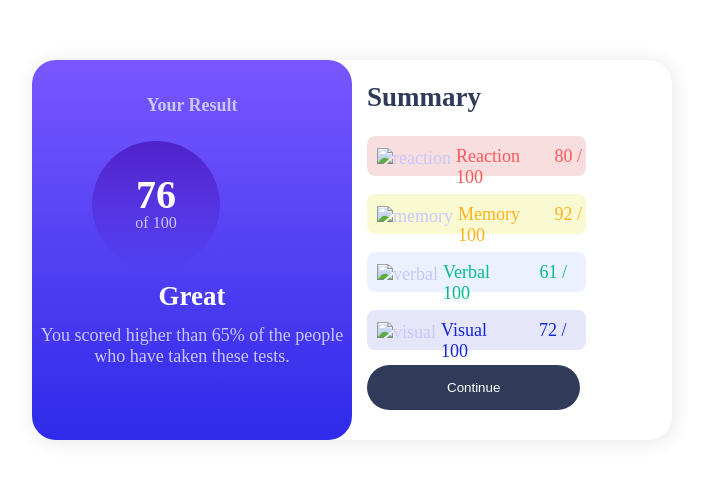
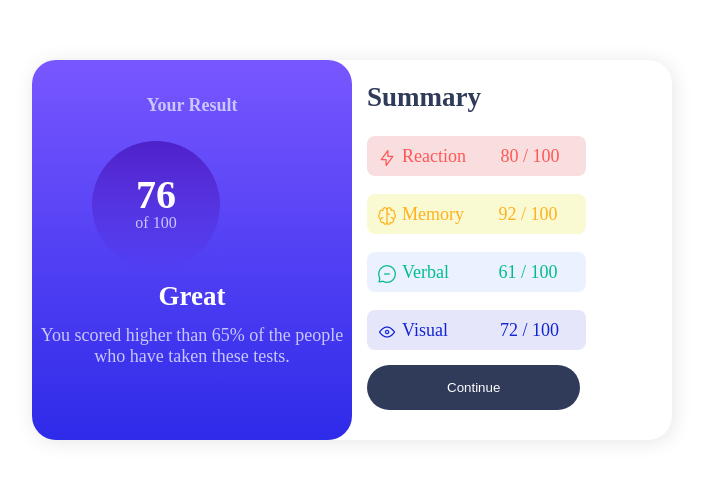
Before and after one commit to Ezekiel225/Template, a plain HTML site: page index.html in a window 1280 px wide. Shown: the part 158-638 px from the top of the page, without its empty margins (288-993 px from the left). Drawn offline with Linux system fonts and the light colour scheme.

Commit message:
Update index.html

```diff
--- a/index.html
+++ b/index.html
@@ -31,26 +31,26 @@
       <h2 class="sum">Summary</h2>
       <div class="Light-red">
 
-        <img class="icon-reaction" src="images/icon-reaction.png" alt="reaction">
+        <img class="icon-reaction" src="icon-reaction.png" alt="reaction">
         <p class="red">Reaction <span class="score1">80 / 100</span></p>
 
       </div>
 
       <div class="Orange-yellow">
 
-        <img class="icon-memory" src="images/icon-memory.png" alt="memory">
+        <img class="icon-memory" src="icon-memory.png" alt="memory">
         <p class="orange">Memory <span class="score2">92 / 100</span></p>
       </div>
 
       <div class="Green-teal">
-        <img class="icon-verbal" src="images/icon-verbal.png" alt="verbal">
+        <img class="icon-verbal" src="icon-verbal.png" alt="verbal">
         <p class="teal">Verbal <span class="score3">61 / 100</span></p>
 
       </div>
 
       <div class="Cobalt-blue">
 
-        <img class="icon-visual" src="images/icon-visual.png" alt="visual">
+        <img class="icon-visual" src="icon-visual.png" alt="visual">
         <p class="cobalt">Visual<span class="score4">72 / 100</span></p>
       </div>
 
```
